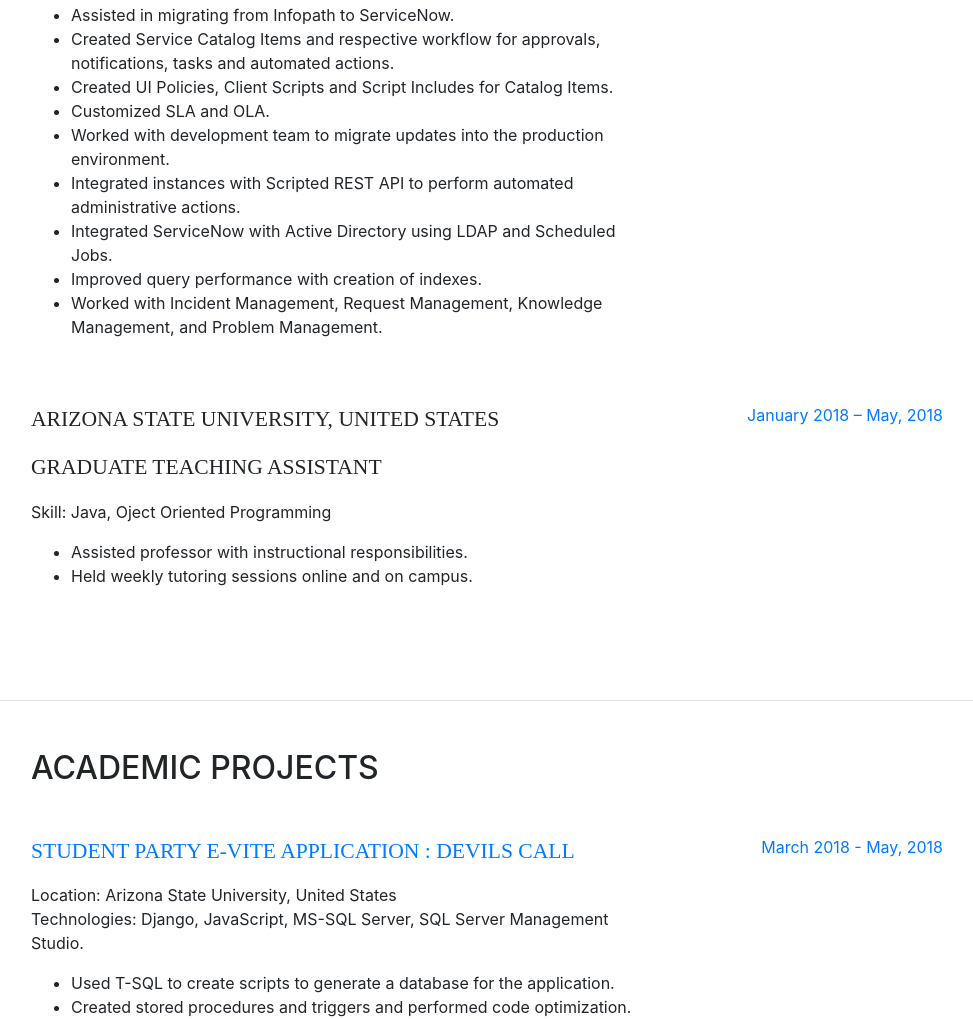
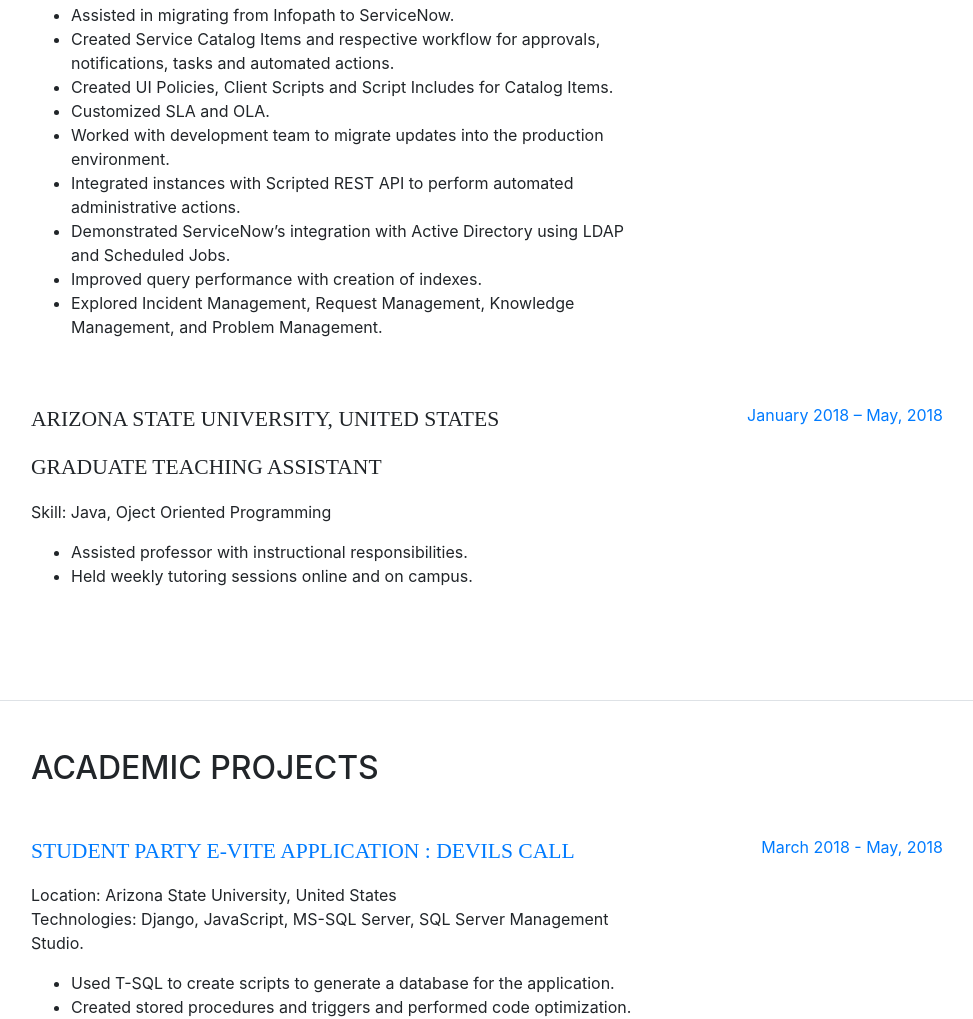
Before and after one commit to mvsabhishek/mvsabhishek.github.io, a website with bundled scripts: page index.html in a window 1280 px wide. Shown: the part 2750-3769 px from the top of the page, without its empty margins (289-1262 px from the left). Built offline with nearby package versions, Linux system fonts and the light colour scheme; a web font is replaced by a local one.

Commit message:
Update index.html

```diff
--- a/index.html
+++ b/index.html
@@ -231,9 +231,9 @@
 			<li>Customized SLA and OLA.</li>
 			<li>Worked with development team to migrate updates into the production environment.</li>
 			<li>Integrated instances with Scripted REST API to perform automated administrative actions.</li>
-			<li>Integrated ServiceNow with Active Directory using LDAP and Scheduled Jobs.</li>
+			<li>Demonstrated ServiceNow’s integration with Active Directory using LDAP and Scheduled Jobs.</li>
 			<li>Improved query performance with creation of indexes.</li>
-			<li>Worked with Incident Management, Request Management, Knowledge Management, and Problem Management.</li>
+			<li>Explored Incident Management, Request Management, Knowledge Management, and Problem Management.</li>
 
 		    </ul>
 
```
